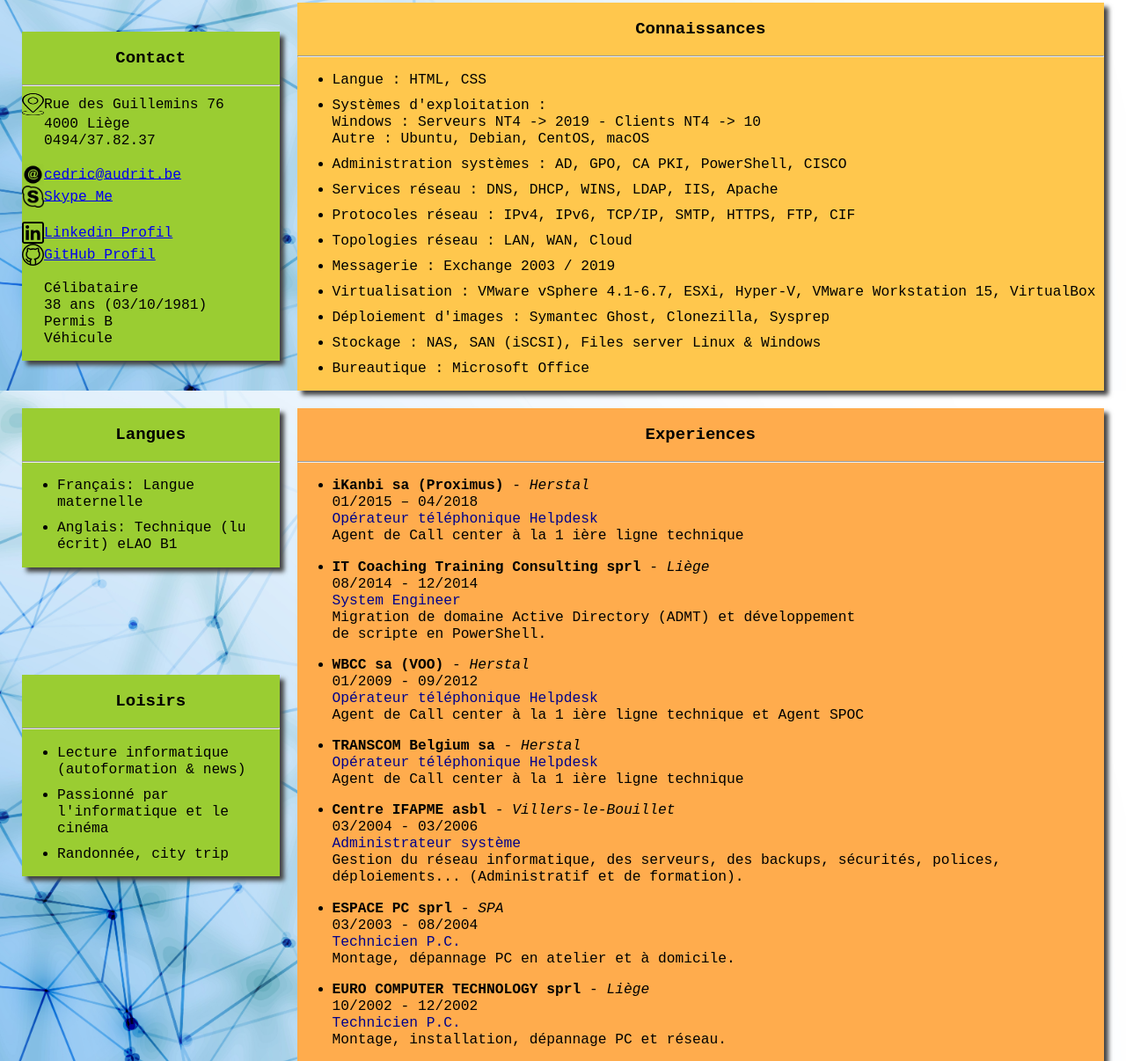
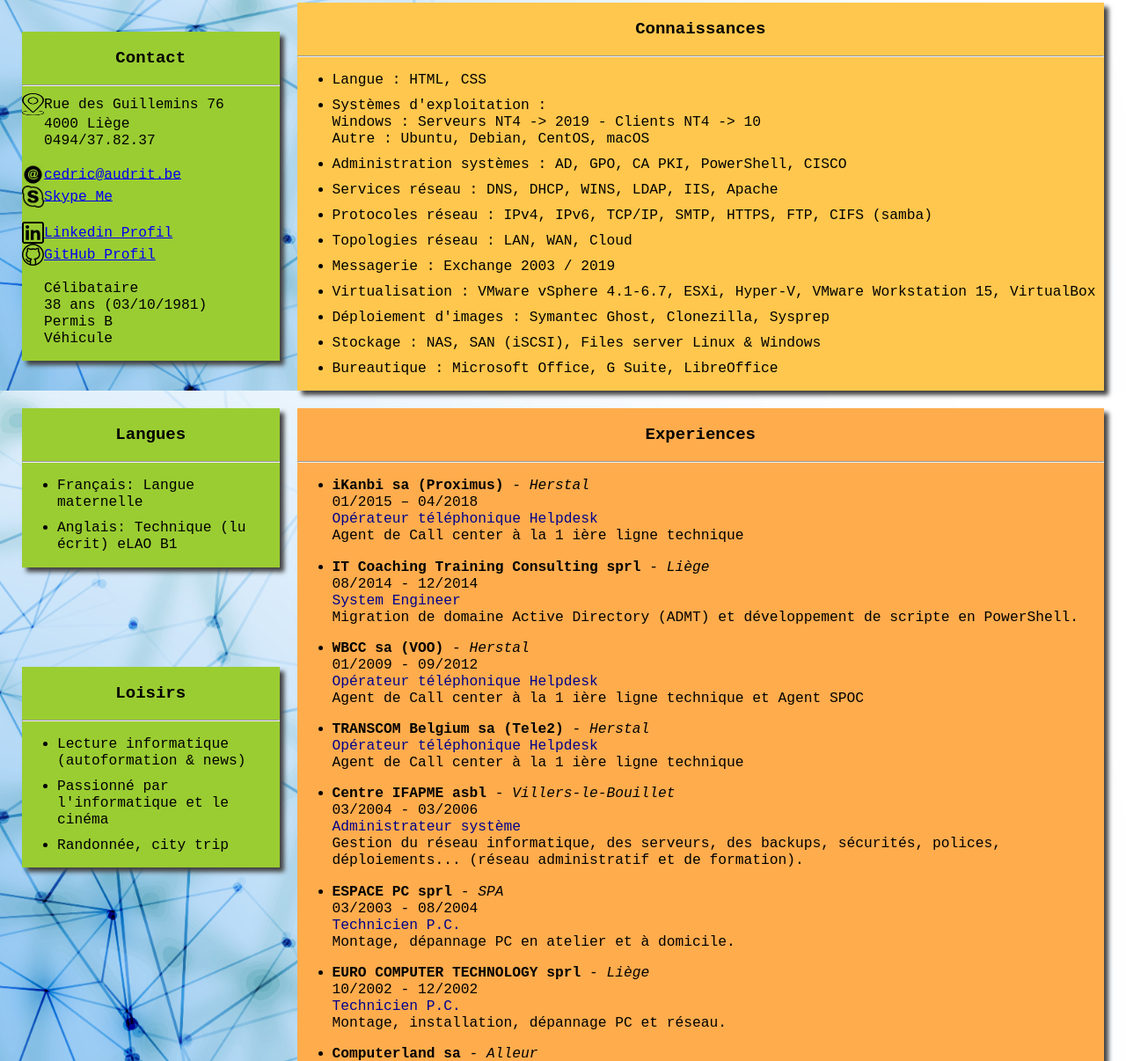
Before and after one commit to Freecey/My-CV, a plain HTML site: page index.html in a window 1280 px wide. Shown: the part 356-1562 px from the top of the page at 88% size. Drawn offline with Linux system fonts and the light colour scheme.

Commit message:
minor correction content

```diff
--- a/index.html
+++ b/index.html
@@ -110,7 +110,7 @@
                         <p><span class="comp-name">IT Coaching Training Consulting sprl</span> - <span class="comp-loc">Liège</span><br>
                         08/2014 - 12/2014<br>
                         <span class="job-name">System Engineer</span><br>
-                        Migration de domaine Active Directory (ADMT) et développement<br>
+                        Migration de domaine Active Directory (ADMT) et développement
                         de scripte en PowerShell.</p>
                     </li>
                     <li>
@@ -120,7 +120,7 @@
                         Agent de Call center à la 1 ière ligne technique et Agent SPOC</p>
                     </li>
                     <li>
-                        <p><span class="comp-name">TRANSCOM Belgium sa</span> - <span class="comp-loc">Herstal</span><br>
+                        <p><span class="comp-name">TRANSCOM Belgium sa (Tele2)</span> - <span class="comp-loc">Herstal</span><br>
                         <span class="job-name">Opérateur téléphonique Helpdesk</span><br>
                         Agent de Call center à la 1 ière ligne technique</p>
                     </li>
@@ -129,7 +129,7 @@
                         03/2004 - 03/2006<br>
                         <span class="job-name">Administrateur système</span><br>
                         Gestion du réseau informatique, des serveurs, des backups,
-                        sécurités, polices, déploiements... (Administratif et de formation).</p>
+                        sécurités, polices, déploiements... (réseau administratif et de formation).</p>
                     </li>
                     <li>
                         <p><span class="comp-name">ESPACE PC sprl</span> - <span class="comp-loc">SPA</span><br>
@@ -171,7 +171,7 @@
                         Services réseau : DNS, DHCP, WINS, LDAP, IIS, Apache
                     </li>
                     <li>
-                        Protocoles réseau : IPv4, IPv6, TCP/IP, SMTP, HTTPS, FTP, CIF
+                        Protocoles réseau : IPv4, IPv6, TCP/IP, SMTP, HTTPS, FTP, CIFS (samba)
                     </li>
                     <li>
                         Topologies réseau : LAN, WAN, Cloud
@@ -190,7 +190,7 @@
                         Stockage : NAS, SAN (iSCSI), Files server Linux & Windows
                     </li>
                     <li>
-                        Bureautique : Microsoft Office
+                        Bureautique : Microsoft Office, G Suite, LibreOffice
                     </li>
                 </ul>
             </div>
```
